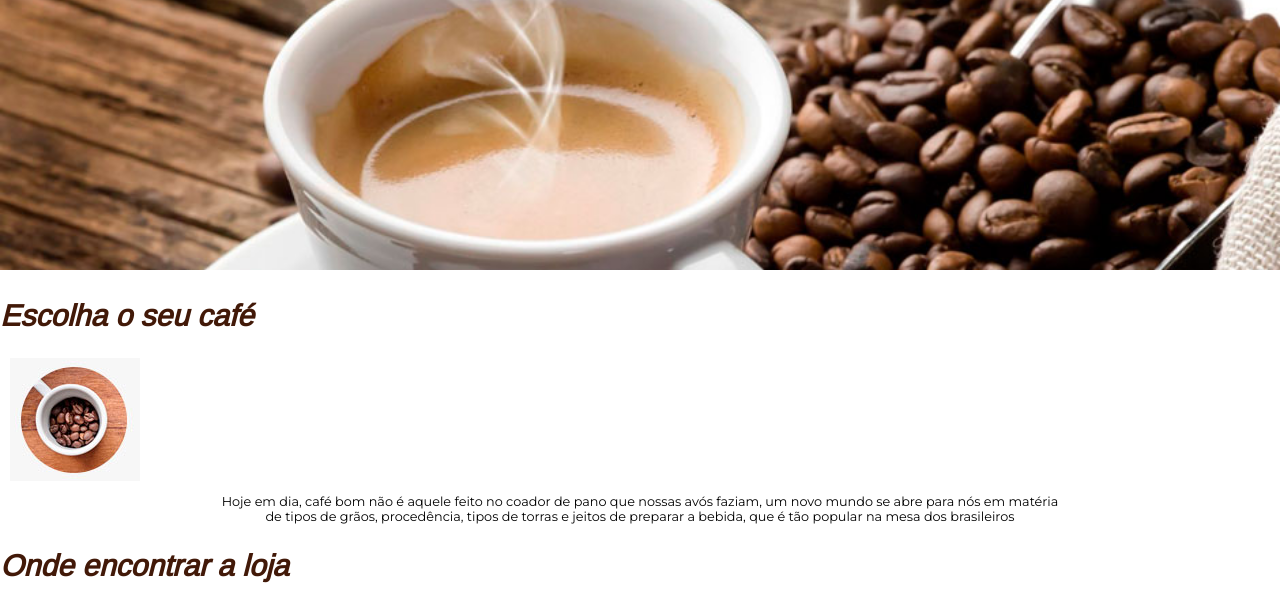
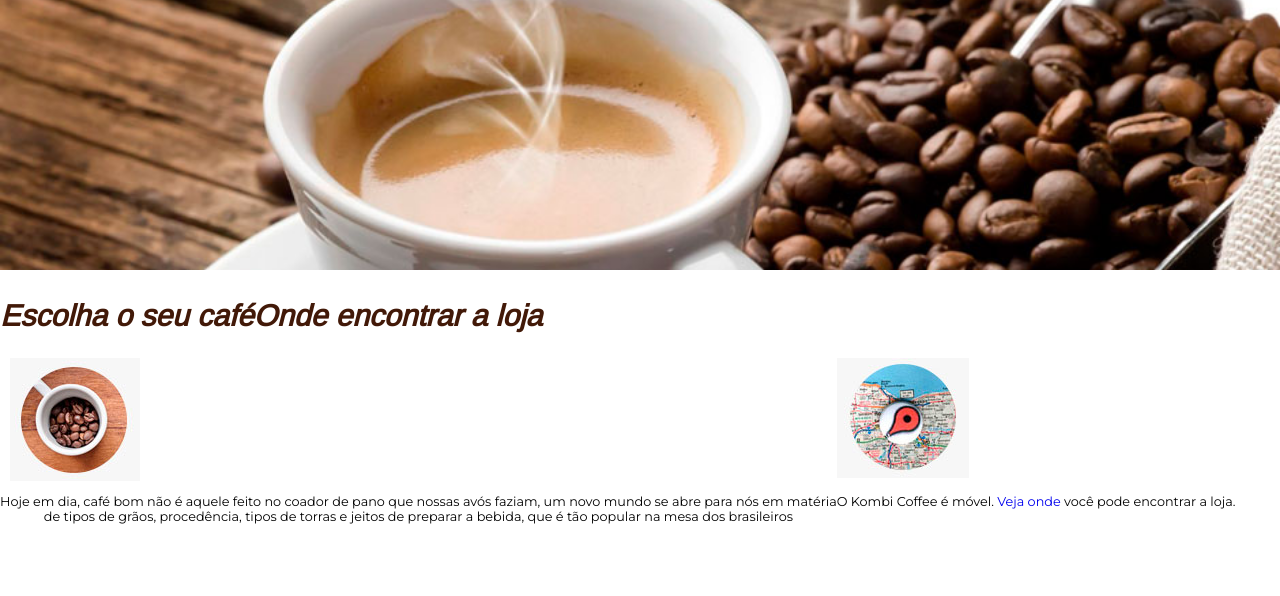
Before and after one commit to marianaasoares/TP3-HTML, a plain HTML site: page index.html in a window 1280 px wide. Shown: the part 204-800 px from the top of the page. Drawn offline with nearby package versions, Linux system fonts and the light colour scheme.

Commit message:
Tá quase lá!
Finalmente consegui usar o display flex no index.html!!!!

```diff
--- a/index.html
+++ b/index.html
@@ -36,7 +36,7 @@
 
 	<!-- TITULO -->
 	<div>
-		<h1 id="slogan">O <b> café </b> que chega até você</h1>
+		<h1 id="slogan">O café que chega até você</h1>
 	</div>
 	<!-- BANNER DE LEVS -->
 	<div>
@@ -45,13 +45,16 @@
 
 
 	<!-- INICIO DA DESCRIÇÃO -->
+			<div id="title">
+				<h2 id="escolha">Escolha o seu café</h2>
+				<h2 id="encontrar">Onde encontrar a loja</h2>
+			</div>
+			<div id="alinhar">
 				<div>
-		<h2 id="escolha">Escolha o seu café</h2>
 					<img id="cafe" src="img/cafe.png" alt="cafe">
 						<p id="p2">Hoje em dia, café bom não é aquele feito no coador de pano que nossas avós faziam, um novo mundo se abre para nós em matéria<br>de tipos de grãos, procedência, tipos de torras e jeitos de preparar a bebida, que é tão popular na mesa dos brasileiros</p>
 				</div>
 				<div>
-		<h2 id="encontrar">Onde encontrar a loja</h2>
 					<img id="mapa" src="img/mapa.png">
 					<p id="p3">O Kombi Coffee é móvel. <a href="https://goo.gl/maps/yDTrTBuURBB2" title="Vai pro Google Maps!">Veja onde</a> você pode encontrar a loja.</p>
 		<!-- FIM DA DESCRIÇÃO -->
@@ -59,6 +62,7 @@
 				</div>
 
 
+
 			</div>
 </body>
 
--- a/style.css
+++ b/style.css
@@ -27,7 +27,7 @@ body {
  #p2, #p3{
 	font-size: 0.8em;
 	text-align: center;
-	s
+
 }
 /* #p3{
 	font-size: 1em;
@@ -97,11 +97,18 @@ body {
  	font-size: 45px;
  	color: #421908;
  }
- #escolha, #encontrar{
+ #escolha{
  	font-size: 30px;
  	color: #421908;
  	font-family: 'Arimo', sans-serif;
  	font-style: italic;
+ }
+ #encontrar{
+ 	font-size: 30px;
+ 	color: #421908;
+ 	font-family: 'Arimo', sans-serif;
+ 	font-style: italic;
+ 	margin-right: 50px;
  }
 #cafe{
 	display: block;
@@ -112,3 +119,10 @@ body {
 	display: block;
 	margin-right: 10px;
 }
+#alinhar{
+	display: flex;
+}
+#title{
+	display: flex;
+
+}
```
Lines whose indentation alone changed are shown as unchanged.
